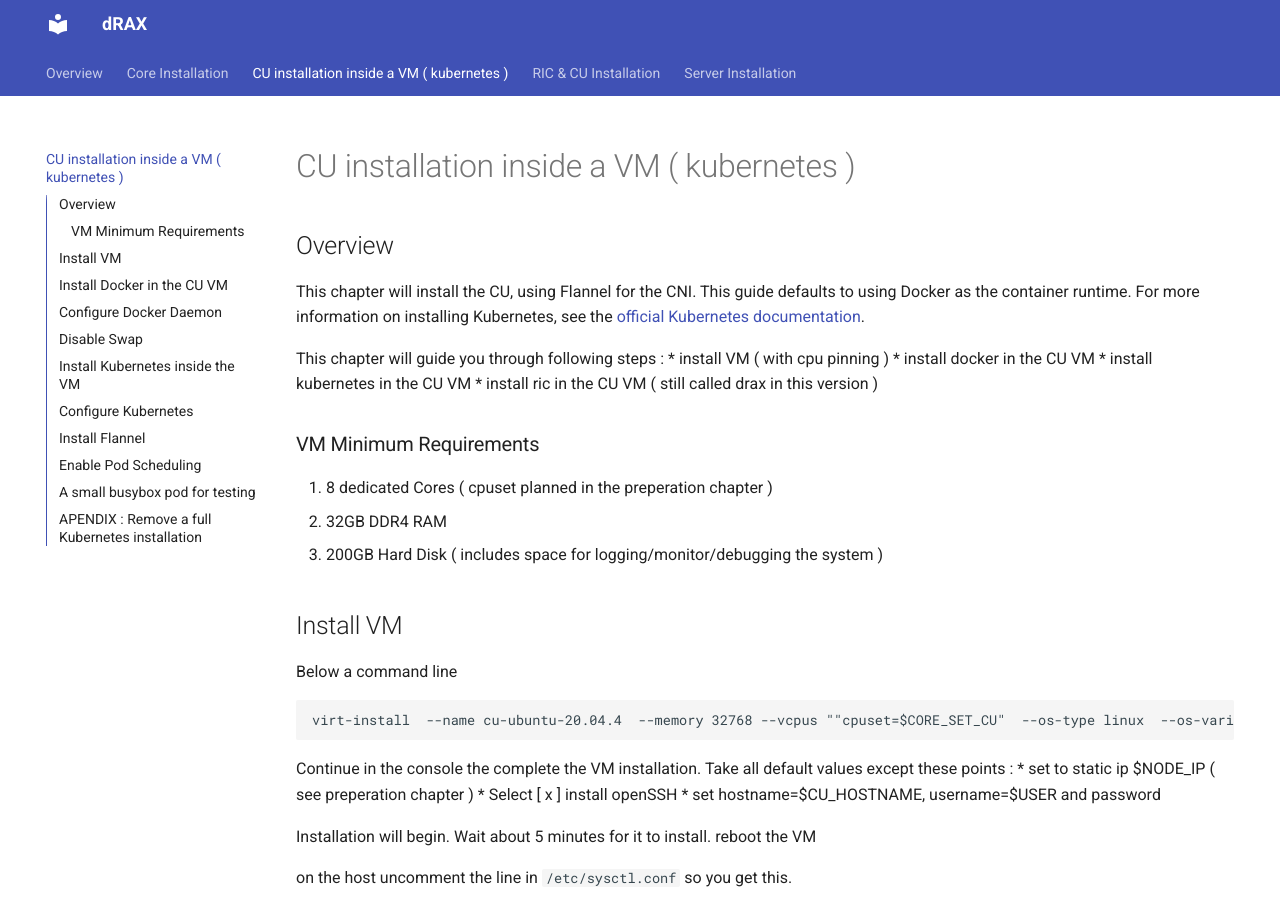
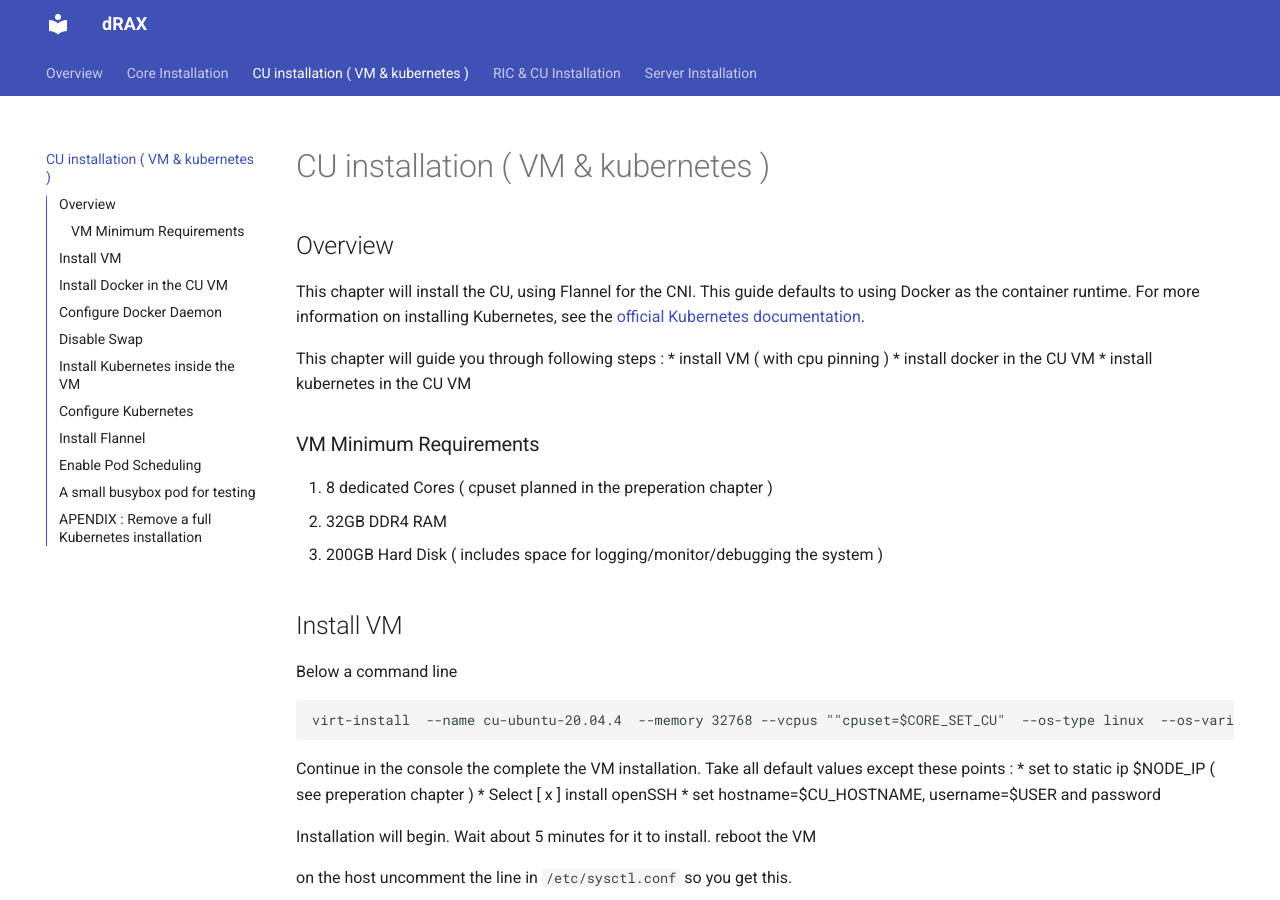
Before and after one commit to accelleran/drax-docs, an MkDocs documentation site: the page built from docs/kubernetes-install/index.md, in a window 1280 px wide and 900 px high. Built offline with MkDocs 1.6.1 and Material for MkDocs 9.7.7, drawn with Linux system fonts in a browser that asks for light colours; the version menu is left out.

Commit message:
Update index.md

```diff
--- a/docs/kubernetes-install/index.md
+++ b/docs/kubernetes-install/index.md
@@ -1,4 +1,4 @@
-# CU installation inside a VM ( kubernetes )
+# CU installation ( VM & kubernetes )
 
 ## Overview
 This chapter will install the CU, using Flannel for the CNI.
@@ -9,7 +9,7 @@ This chapter will guide you through following steps :
 * install VM ( with cpu pinning )
 * install docker in the CU VM
 * install kubernetes in the CU VM
-* install ric in the CU VM ( still called drax in this version )
+
 
 ### VM Minimum Requirements
 1. 8 dedicated Cores    ( cpuset planned in the preperation chapter )
```
